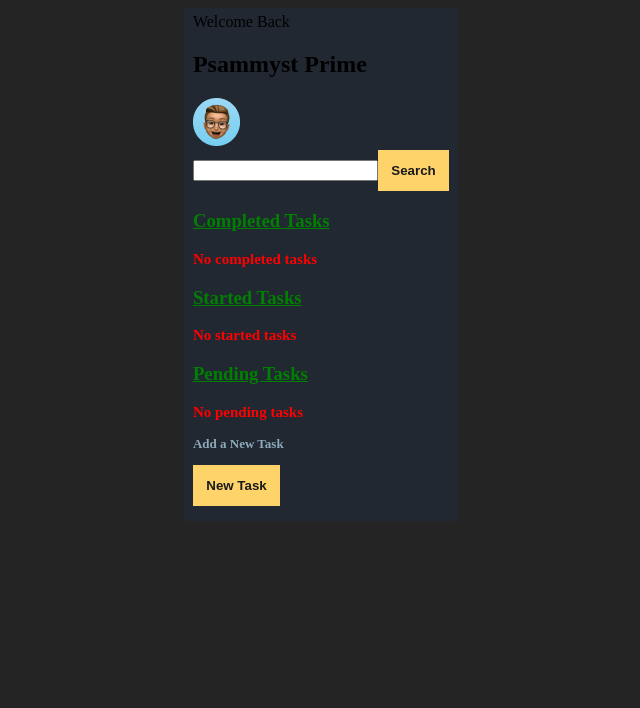
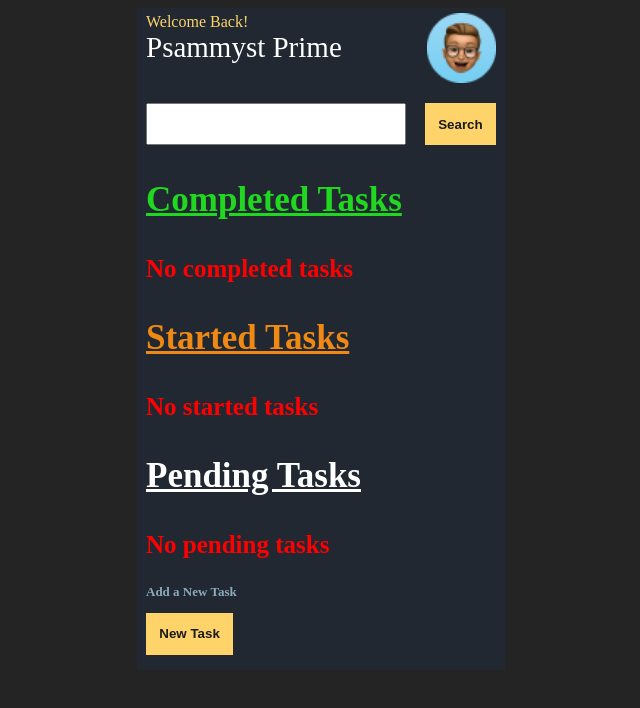
Before and after one commit to PsammystPrime/To-do-list, a React (Vite) app in the folder react/: page /homepage in a window 1280 px wide. Shown: the top 708 px of the page, without its empty margins (319-959 px from the left). Built offline with nearby package versions, Linux system fonts and the light colour scheme.

Commit message:
apply styling to homepage

```diff
--- a/react/src/App.css
+++ b/react/src/App.css
@@ -9,6 +9,7 @@ main {
   flex-direction: column;
   background-color: #212832;
   padding: 5px 9px 15px 9px;
+  min-width: 350px;
 }
 .logo {
   width: 50px;
@@ -126,3 +127,13 @@ dialog {
   flex-direction: column;
   gap: 20px;
 }
+/*                                                 homepage */
+.profile,
+.search {
+  display: flex;
+  justify-content: space-between;
+  margin-bottom: 20px;
+}
+.profile-pic {
+  height: 70px;
+}
--- a/react/src/home.jsx
+++ b/react/src/home.jsx
@@ -27,25 +27,39 @@ export default function Home({ taskArray, setTaskArray }) {
       <div className="home-container">
         <div className="profile">
           <div className="greetings">
-            <span>Welcome Back</span>
-            <h2>Psammyst Prime</h2>
+            <span style={{ color: "#fed36a" }}>Welcome Back!</span>
+            <br />
+            <span style={{ color: "#ffffff", fontSize: "29px" }}>
+              Psammyst Prime
+            </span>
           </div>
           <img src={profile} alt="profile picture" className="profile-pic" />
         </div>
         {/* Search bar */}
         <div className="search">
-          <input type="search" name="" id="search" />
+          <input
+            type="search"
+            name=""
+            id="search"
+            style={{ minHeight: "42px", minWidth: "260px" }}
+          />
           <button>Search</button>
         </div>
         {/* Completed Tasks */}
         <div id="complete">
           <div className="complete">
-            <h3 style={{ color: "green", textDecoration: "underline" }}>
+            <h3
+              style={{
+                color: "rgb(31, 216, 31)",
+                fontSize: "35px",
+                textDecoration: "underline",
+              }}
+            >
               Completed Tasks
             </h3>
           </div>
           {completeTaskArray == "" ? (
-            <p style={{ color: "red", fontSize: "15px" }}>No completed tasks</p>
+            <p style={{ color: "red", fontSize: "25px" }}>No completed tasks</p>
           ) : (
             <ul>
               {completeTaskArray.map((completedtask, index) => (
@@ -62,12 +76,18 @@ export default function Home({ taskArray, setTaskArray }) {
         {/* Started Tasks */}
         <div id="start">
           <div className="start">
-            <h3 style={{ color: "green", textDecoration: "underline" }}>
+            <h3
+              style={{
+                color: "rgb(240, 137, 19)",
+                fontSize: "35px",
+                textDecoration: "underline",
+              }}
+            >
               Started Tasks
             </h3>
           </div>
           {completeTaskArray == "" ? (
-            <p style={{ color: "red", fontSize: "15px" }}>No started tasks</p>
+            <p style={{ color: "red", fontSize: "25px" }}>No started tasks</p>
           ) : (
             <ul>
               {startedTaskArray.map((startedTask, index) => (
@@ -84,12 +104,18 @@ export default function Home({ taskArray, setTaskArray }) {
         {/* Pending Tasks */}
         <div id="pending">
           <div className="pending">
-            <h3 style={{ color: "green", textDecoration: "underline" }}>
+            <h3
+              style={{
+                color: "#ffffff",
+                fontSize: "35px",
+                textDecoration: "underline",
+              }}
+            >
               Pending Tasks
             </h3>
           </div>
           {taskArray == "" ? (
-            <p style={{ color: "red", fontSize: "15px" }}>No pending tasks</p>
+            <p style={{ color: "red", fontSize: "25px" }}>No pending tasks</p>
           ) : (
             <p>The tasks below require your attention</p>
           )}
```
